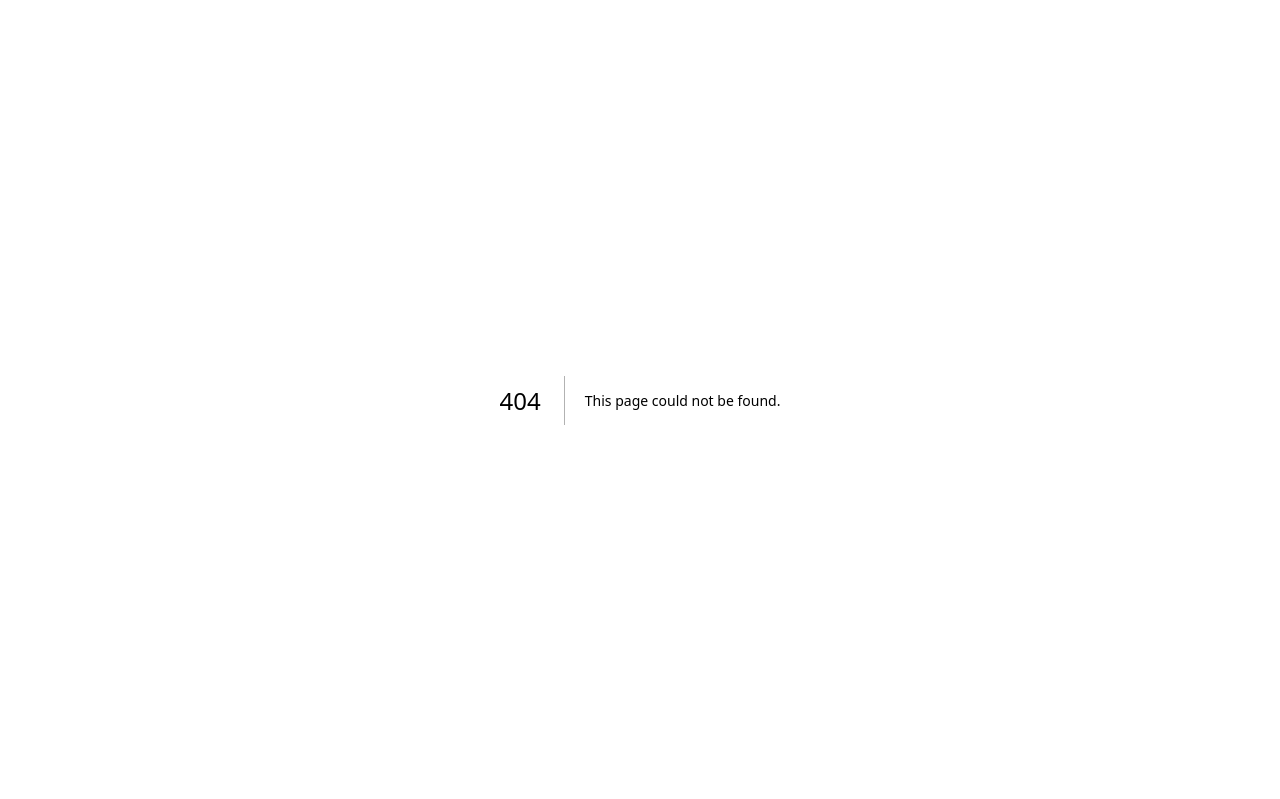
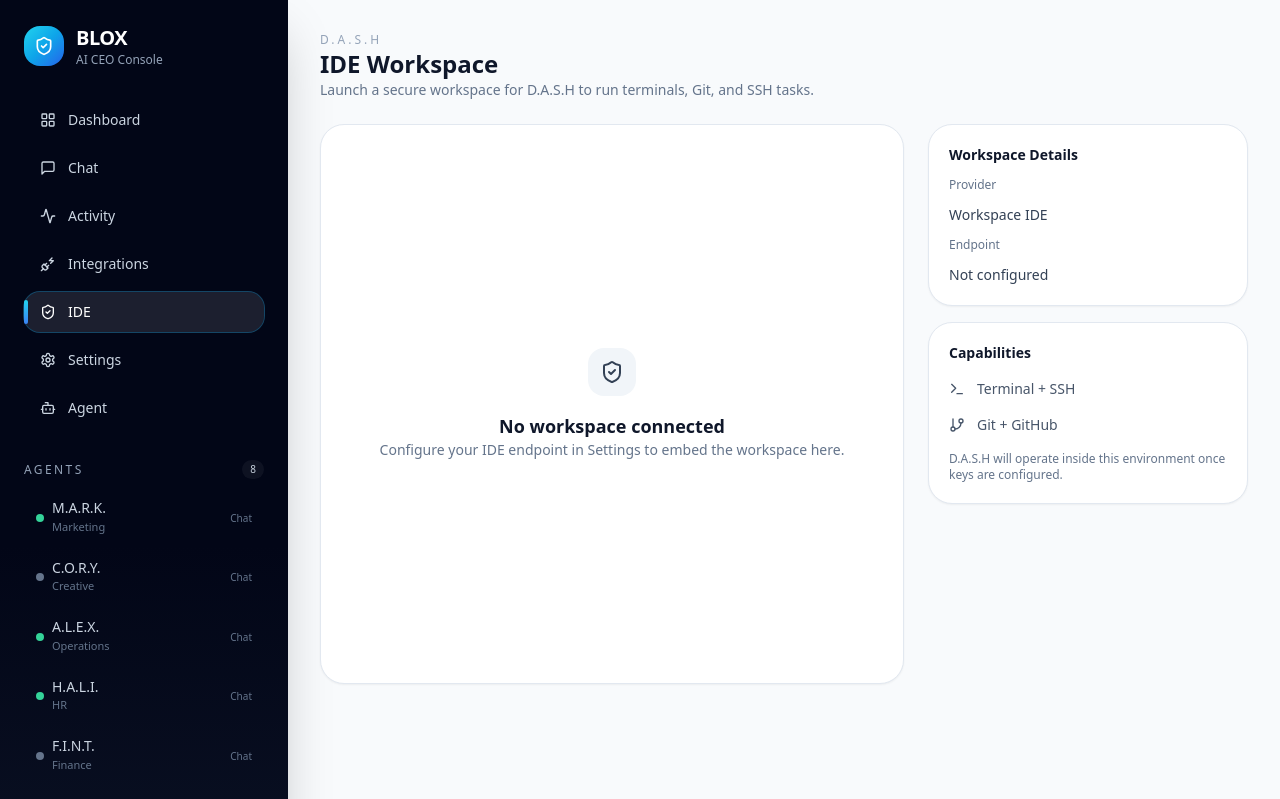
Before and after one commit to ebarlowjr2/bloxv3, a Next.js app: page /app/ide in a window 1280 px wide. Before the commit this address had no page. Shown: the top 799 px of the page. Built offline with nearby package versions, Linux system fonts and the light colour scheme.

Commit message:
feat: add dash ide workspace and settings

```diff
--- /dev/null
+++ b/src/app/(app)/app/ide/page.tsx
@@ -0,0 +1,117 @@
+'use client';
+
+import { useEffect, useMemo, useState } from 'react';
+import Layout from '@/components/Layout';
+import { Button } from '@/components/ui/button';
+import { Card, CardContent } from '@/components/ui/card';
+import { ExternalLink, ShieldCheck, Terminal, GitBranch } from 'lucide-react';
+
+type CompanyProfile = {
+  dashIdeUrl?: string;
+  dashIdeToken?: string;
+  dashIdeProvider?: string;
+};
+
+export default function IdePage() {
+  const [profile, setProfile] = useState<CompanyProfile | null>(null);
+  const [loading, setLoading] = useState(true);
+
+  useEffect(() => {
+    const stored = typeof window !== 'undefined' ? window.localStorage.getItem('blox_company_profile') : null;
+    if (stored) {
+      const parsed = JSON.parse(stored) as CompanyProfile;
+      setProfile(parsed);
+    }
+    setLoading(false);
+  }, []);
+
+  const ideUrl = profile?.dashIdeUrl?.trim();
+  const provider = profile?.dashIdeProvider?.trim() || 'Workspace IDE';
+
+  const embedUrl = useMemo(() => {
+    if (!ideUrl) return '';
+    if (profile?.dashIdeToken) {
+      const delimiter = ideUrl.includes('?') ? '&' : '?';
+      return `${ideUrl}${delimiter}token=${encodeURIComponent(profile.dashIdeToken)}`;
+    }
+    return ideUrl;
+  }, [ideUrl, profile?.dashIdeToken]);
+
+  return (
+    <Layout>
+      <div className="flex flex-col gap-6">
+        <div className="flex items-center justify-between">
+          <div>
+            <div className="text-xs uppercase tracking-[0.25em] text-slate-400">D.A.S.H</div>
+            <h1 className="text-2xl font-semibold text-slate-900">IDE Workspace</h1>
+            <p className="text-sm text-slate-500">
+              Launch a secure workspace for D.A.S.H to run terminals, Git, and SSH tasks.
+            </p>
+          </div>
+          {ideUrl && (
+            <Button asChild className="rounded-full">
+              <a href={ideUrl} target="_blank" rel="noreferrer">
+                <ExternalLink className="size-4" /> Open in new tab
+              </a>
+            </Button>
+          )}
+        </div>
+
+        <div className="grid gap-6 lg:grid-cols-[minmax(0,1fr)_320px]">
+          <Card className="min-h-[560px] rounded-3xl border-slate-200 bg-white shadow-sm">
+            <CardContent className="p-4 h-full">
+              {loading ? (
+                <div className="h-full grid place-content-center text-sm text-slate-400">Loading workspace…</div>
+              ) : ideUrl ? (
+                <iframe
+                  title="D.A.S.H IDE"
+                  src={embedUrl}
+                  className="h-full w-full rounded-2xl border border-slate-200"
+                />
+              ) : (
+                <div className="h-full flex flex-col items-center justify-center gap-4 text-center">
+                  <div className="size-12 rounded-2xl bg-slate-100 grid place-content-center">
+                    <ShieldCheck className="size-6 text-slate-700" />
+                  </div>
+                  <div>
+                    <div className="text-lg font-semibold text-slate-900">No workspace connected</div>
+                    <p className="text-sm text-slate-500">
+                      Configure your IDE endpoint in Settings to embed the workspace here.
+                    </p>
+                  </div>
+                </div>
+              )}
+            </CardContent>
+          </Card>
+
+          <div className="space-y-4">
+            <Card className="rounded-3xl border-slate-200 bg-white shadow-sm">
+              <CardContent className="p-5 space-y-3">
+                <div className="text-sm font-semibold text-slate-900">Workspace Details</div>
+                <div className="text-xs text-slate-500">Provider</div>
+                <div className="text-sm text-slate-700">{provider}</div>
+                <div className="text-xs text-slate-500">Endpoint</div>
+                <div className="text-sm text-slate-700 break-all">{ideUrl || 'Not configured'}</div>
+              </CardContent>
+            </Card>
+
+            <Card className="rounded-3xl border-slate-200 bg-white shadow-sm">
+              <CardContent className="p-5 space-y-4">
+                <div className="text-sm font-semibold text-slate-900">Capabilities</div>
+                <div className="flex items-center gap-3 text-sm text-slate-600">
+                  <Terminal className="size-4" /> Terminal + SSH
+                </div>
+                <div className="flex items-center gap-3 text-sm text-slate-600">
+                  <GitBranch className="size-4" /> Git + GitHub
+                </div>
+                <div className="text-xs text-slate-500">
+                  D.A.S.H will operate inside this environment once keys are configured.
+                </div>
+              </CardContent>
+            </Card>
+          </div>
+        </div>
+      </div>
+    </Layout>
+  );
+}
--- a/src/app/(app)/app/settings/page.tsx
+++ b/src/app/(app)/app/settings/page.tsx
@@ -46,6 +46,11 @@ type CompanyProfile = {
     url: string;
     content: string;
   }>;
+  dashIdeProvider: string;
+  dashIdeUrl: string;
+  dashIdeToken: string;
+  dashGithubToken: string;
+  dashSshKey: string;
 };
 
 const defaultProfile: CompanyProfile = {
@@ -82,6 +87,11 @@ const defaultProfile: CompanyProfile = {
     sage: ['social', 'content', 'community'],
   },
   knowledgeDocs: [],
+  dashIdeProvider: 'code-server',
+  dashIdeUrl: '',
+  dashIdeToken: '',
+  dashGithubToken: '',
+  dashSshKey: '',
 };
 
 export default function SettingsPage() {
@@ -274,6 +284,73 @@ export default function SettingsPage() {
                 placeholder="Improve response time, automate reports, standardize playbooks..."
               />
             </label>
+          </CardContent>
+        </Card>
+
+        <Card className="rounded-3xl border-slate-200">
+          <CardContent className="p-6 space-y-6">
+            <div>
+              <h2 className="text-lg font-semibold text-slate-900">D.A.S.H Workspace</h2>
+              <p className="text-sm text-slate-500">
+                Configure the embedded IDE and credentials for infrastructure tasks.
+              </p>
+            </div>
+
+            <div className="grid gap-4 md:grid-cols-2">
+              <label className="space-y-2 text-sm">
+                <span className="font-medium text-slate-700">IDE provider</span>
+                <input
+                  className="w-full rounded-xl border border-slate-200 px-3 py-2 text-sm"
+                  value={profile.dashIdeProvider}
+                  onChange={(e) => setProfile({ ...profile, dashIdeProvider: e.target.value })}
+                  placeholder="code-server, openvscode, theia"
+                />
+              </label>
+              <label className="space-y-2 text-sm">
+                <span className="font-medium text-slate-700">IDE URL</span>
+                <input
+                  className="w-full rounded-xl border border-slate-200 px-3 py-2 text-sm"
+                  value={profile.dashIdeUrl}
+                  onChange={(e) => setProfile({ ...profile, dashIdeUrl: e.target.value })}
+                  placeholder="https://ide.yourdomain.com"
+                />
+              </label>
+            </div>
+
+            <label className="space-y-2 text-sm">
+              <span className="font-medium text-slate-700">IDE access token (optional)</span>
+              <input
+                type="password"
+                className="w-full rounded-xl border border-slate-200 px-3 py-2 text-sm"
+                value={profile.dashIdeToken}
+                onChange={(e) => setProfile({ ...profile, dashIdeToken: e.target.value })}
+                placeholder="token or password"
+              />
+            </label>
+
+            <label className="space-y-2 text-sm">
+              <span className="font-medium text-slate-700">GitHub token (optional)</span>
+              <input
+                type="password"
+                className="w-full rounded-xl border border-slate-200 px-3 py-2 text-sm"
+                value={profile.dashGithubToken}
+                onChange={(e) => setProfile({ ...profile, dashGithubToken: e.target.value })}
+                placeholder="ghp_..."
+              />
+            </label>
+
+            <label className="space-y-2 text-sm">
+              <span className="font-medium text-slate-700">SSH private key (optional)</span>
+              <textarea
+                className="min-h-[120px] w-full rounded-xl border border-slate-200 px-3 py-2 text-sm"
+                value={profile.dashSshKey}
+                onChange={(e) => setProfile({ ...profile, dashSshKey: e.target.value })}
+                placeholder="-----BEGIN OPENSSH PRIVATE KEY-----"
+              />
+            </label>
+            <div className="text-xs text-slate-500">
+              Keys are stored locally for now and will move to secure storage when multi-tenant SaaS launches.
+            </div>
           </CardContent>
         </Card>
 
--- a/src/components/Layout.tsx
+++ b/src/components/Layout.tsx
@@ -17,6 +17,7 @@ const navItems = [
   { name: 'Chat', href: '/app/chat', icon: MessageSquare },
   { name: 'Activity', href: '/app/activity', icon: Activity },
   { name: 'Integrations', href: '/app/integrations', icon: PlugZap },
+  { name: 'IDE', href: '/app/ide', icon: ShieldCheck },
   { name: 'Settings', href: '/app/settings', icon: Settings },
   { name: 'Agent', href: '/app/agent', icon: Bot },
 ];
```
